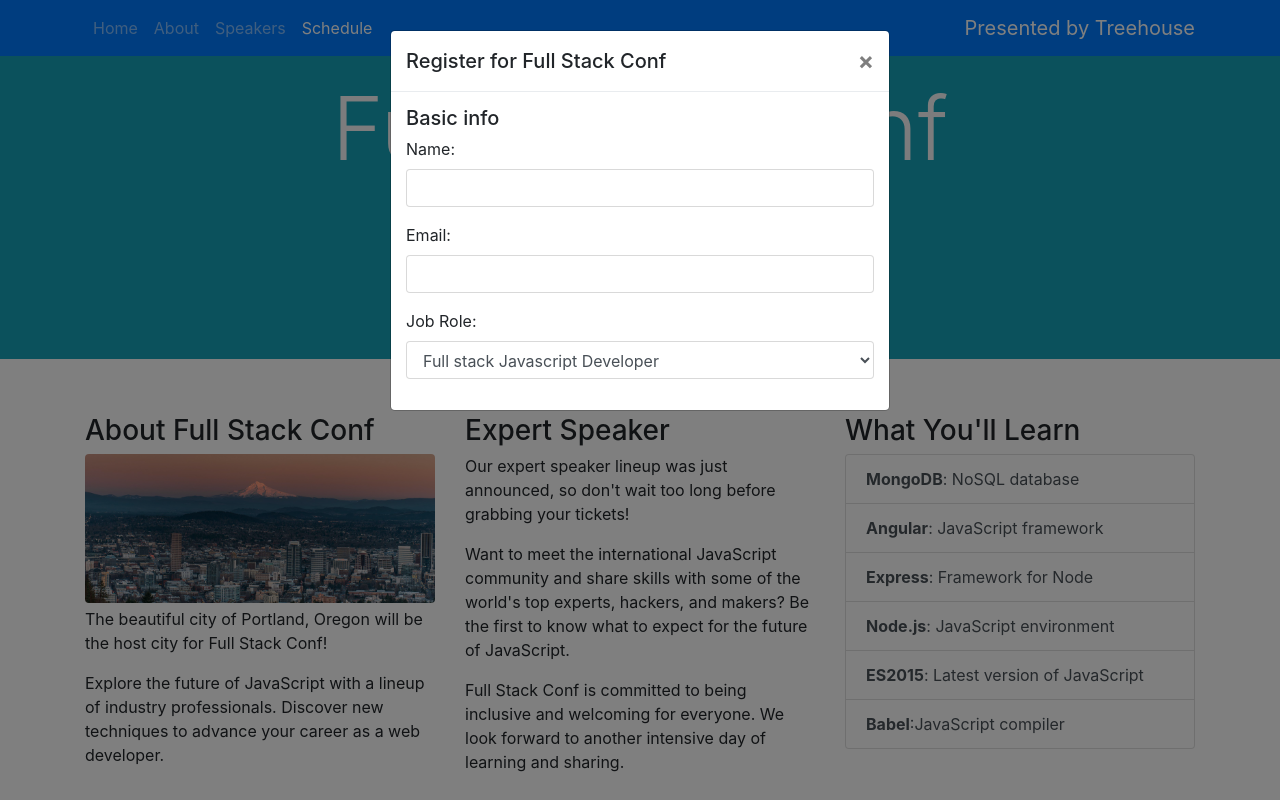
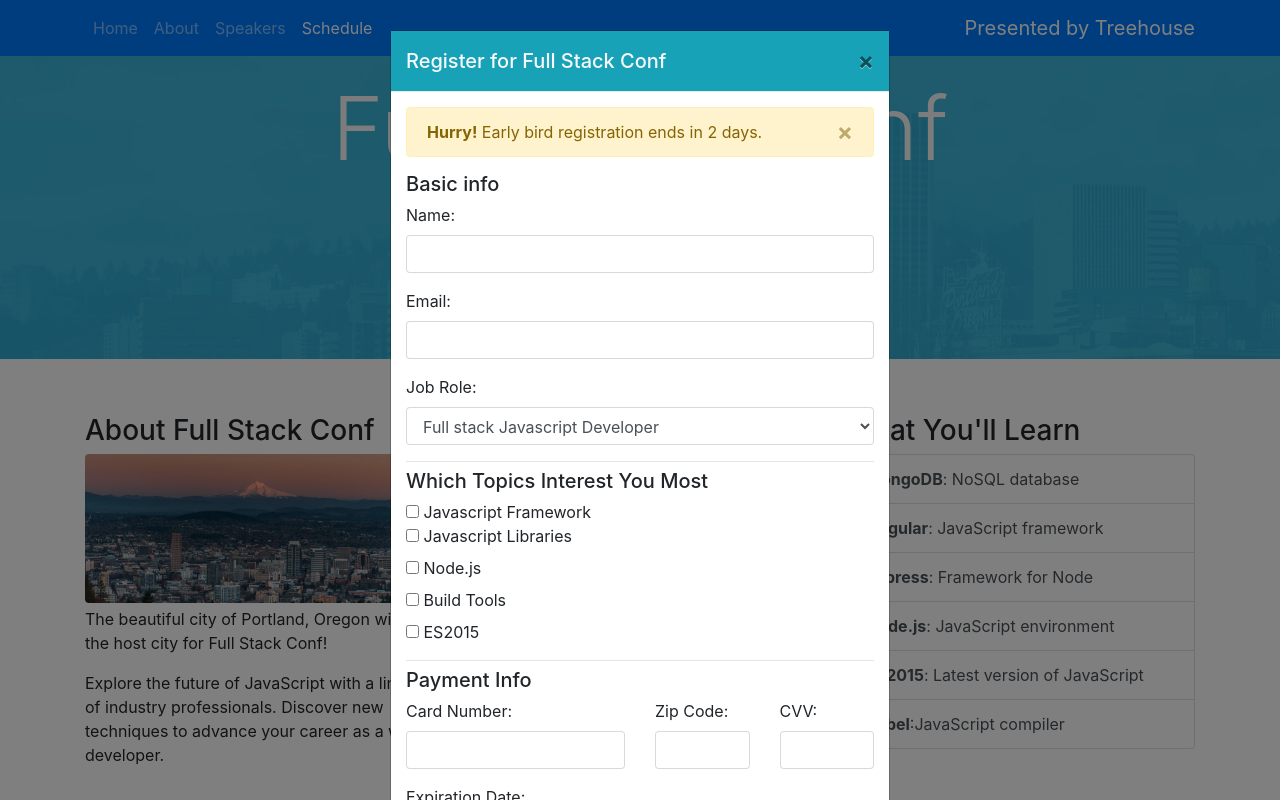
Before and after one commit to ekhatorosahon/full-stack-conf, a plain HTML site: page index.html in a window 1280 px wide. Both pictures are taken after a click on the button "Register Now". Shown: the top 800 px of the page. Drawn offline with nearby package versions, Linux system fonts and the light colour scheme.

Commit message:
complete registration form

```diff
--- /dev/null
+++ b/css/custom.css
@@ -0,0 +1,13 @@
+.nav .navbar-brand{
+	color: rgba(255, 255, 255, .85);
+	font-size: 1rem;
+	padding-top: .45rem;
+}
+.jumbotron{
+	background: url('../img/jumbo-bg.jpg');
+	background-size: cover;
+}
+.btn,
+.active{
+	transition: .4s;
+}
--- a/index.html
+++ b/index.html
@@ -8,6 +8,7 @@
 
     <!-- Bootstrap CSS -->
     <link rel="stylesheet" href="https://maxcdn.bootstrapcdn.com/bootstrap/4.0.0-beta/css/bootstrap.min.css" integrity="sha384-/Y6pD6FV/Vv2HJnA6t+vslU6fwYXjCFtcEpHbNJ0lyAFsXTsjBbfaDjzALeQsN6M" crossorigin="anonymous">
+    <link rel="stylesheet" href="css/custom.css">
   </head>
   <body id="home" data-spy="scroll" data-target=".navbar" data-offset="100">
 
@@ -239,14 +240,20 @@
 	<div id="register" class="modal fade">
 	  <div class="modal-dialog" role="document">
 	    <div class="modal-content">
-	      <div class="modal-header">
-	        <h5 class="modal-title">Register for Full Stack Conf</h5>
+	      <div class="modal-header bg-info">
+	        <h5 class="modal-title text-light">Register for Full Stack Conf</h5>
 	        <button type="button" class="close" data-dismiss="modal" aria-label="Close">
 	          <span aria-hidden="true">&times;</span>
 	        </button>
 	      </div>
 		      <div class="modal-body">
 		        <!-- registration -->
+					<div class="alert alert-warning alert-dismissible fade show" role="alert">
+					  <button type="button" class="close" data-dismiss="alert" aria-label="Close">
+					    <span aria-hidden="true">&times;</span>
+					  </button>
+					  <strong>Hurry!</strong> Early bird registration ends in 2 days.
+					</div>
 					<form action="">
 						<h5 class="mb-2">Basic info</h5>
 						<div class="form-group">
@@ -267,6 +274,90 @@
 								<option value="student">Student</option>
 							</select>
 						</div>
+						<hr class="my-2">
+						<h5 class="mb-2">Which Topics Interest You Most</h5>
+						<div class="form-group">
+							<div class="form-check">
+							  	<label class="form-check-label">
+							    <input class="form-check-input" type="checkbox" value="">
+							    Javascript Framework
+							  </label>
+							  <div class="form-check">
+							  <label class="form-check-label">
+							    <input class="form-check-input" type="checkbox" value="">
+							    Javascript Libraries
+							  </label>
+							  </div>
+							  <div class="form-check">
+							  <label class="form-check-label">
+							    <input class="form-check-input" type="checkbox" value="">
+							    Node.js
+							  </label>
+							  </div>
+							  <div class="form-check">
+							  <label class="form-check-label">
+							    <input class="form-check-input" type="checkbox" value="">
+							    Build Tools
+							  </label>
+							  </div>
+							  <div class="form-check">
+							  <label class="form-check-label">
+							    <input class="form-check-input" type="checkbox" value="">
+							    ES2015
+							  </label>
+							  </div>
+							</div>
+
+						</div>
+						<hr class="mb-2">
+						<h5 class="mb-2">Payment Info</h5>
+						<div class="row">
+							<div class="col-lg-6 form-group">
+								<label for="cc-num">Card Number:</label>
+								<input type="text" class="form-control" id="cc-num">
+							</div>
+							<div class="col-lg-3 form-group">
+								<label for="zip">Zip Code:</label>
+								<input type="text" class="form-control" id="zip">
+							</div>
+							<div class="col-lg-3 form-group">
+								<label for="cvv">CVV:</label>
+								<input type="text" class="form-control" id="cvv">
+							</div>
+
+						</div>
+						<div class="row">
+							<label class="col-lg-12">Expiration Date:</label>
+
+							<div class="col-lg-8 form-group">
+								<select class="form-control" name="" id="exp-month">
+									<option value="1">1-January</option>
+									<option value="2">2-February</option>
+									<option value="3">3-March</option>
+									<option value="4">4-April</option>
+									<option value="5">5-May</option>
+									<option value="6">6-June</option>
+									<option value="7">7-July</option>
+									<option value="8">8-August</option>
+									<option value="9">9-September</option>
+									<option value="10">10-October</option>
+									<option value="11">11-November</option>
+									<option value="12">12-December</option>
+								</select>
+							</div>
+							<div class="col-lg-4 form-group">
+								<select class="form-control" name="" id="exp-year">
+									<option value="2016">2016</option>
+									<option value="2017">2017</option>
+									<option value="2018">2018</option>
+									<option value="2019">2019</option>
+									<option value="2020">2020</option>
+								</select>
+							</div>
+
+						</div>
+						<hr class="mb-2">
+						<button type="submit" class="btn btn-primary btn-lg">Register</button>
 
 					</form>
 		        <!-- /registration -->
```
